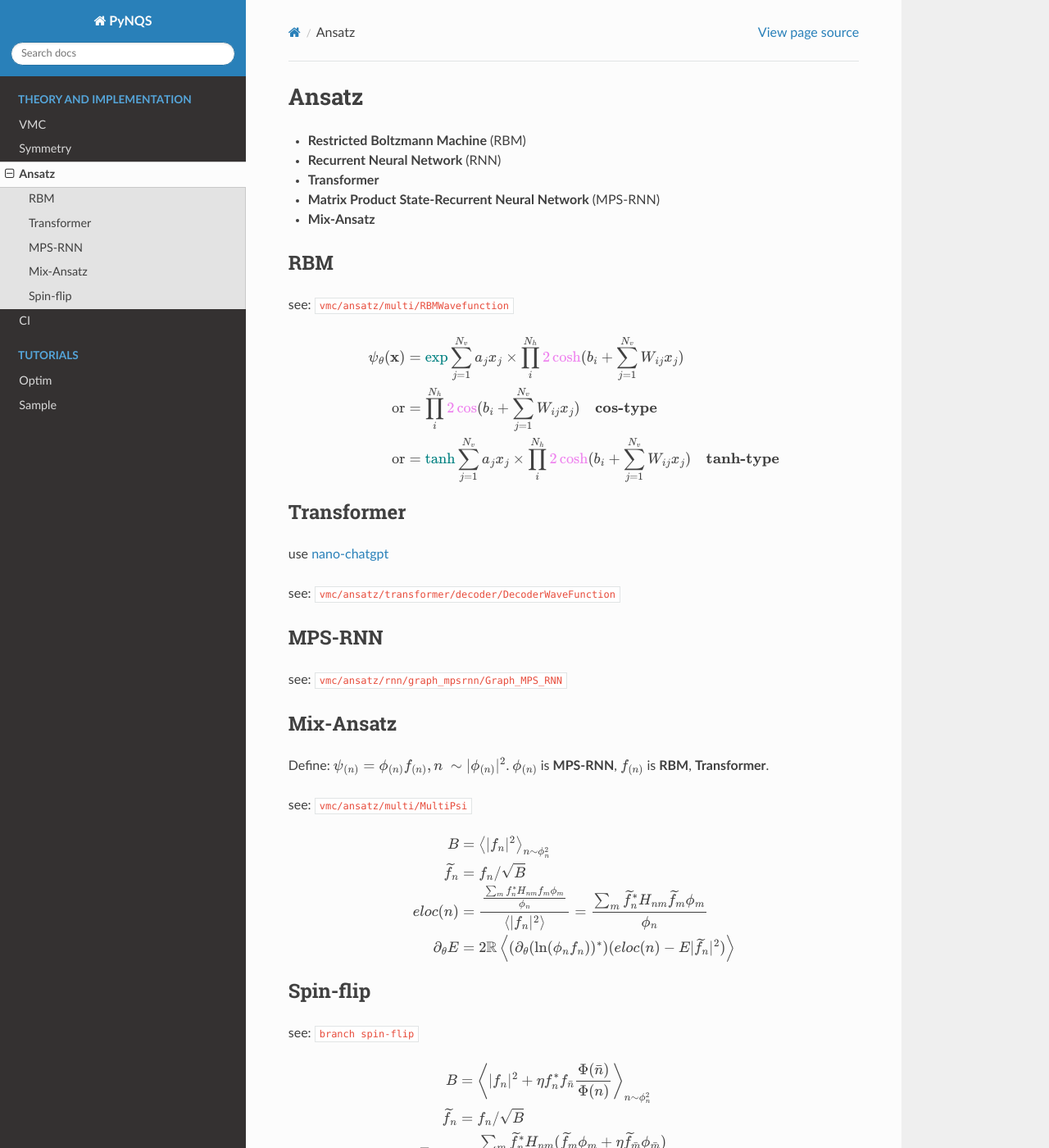
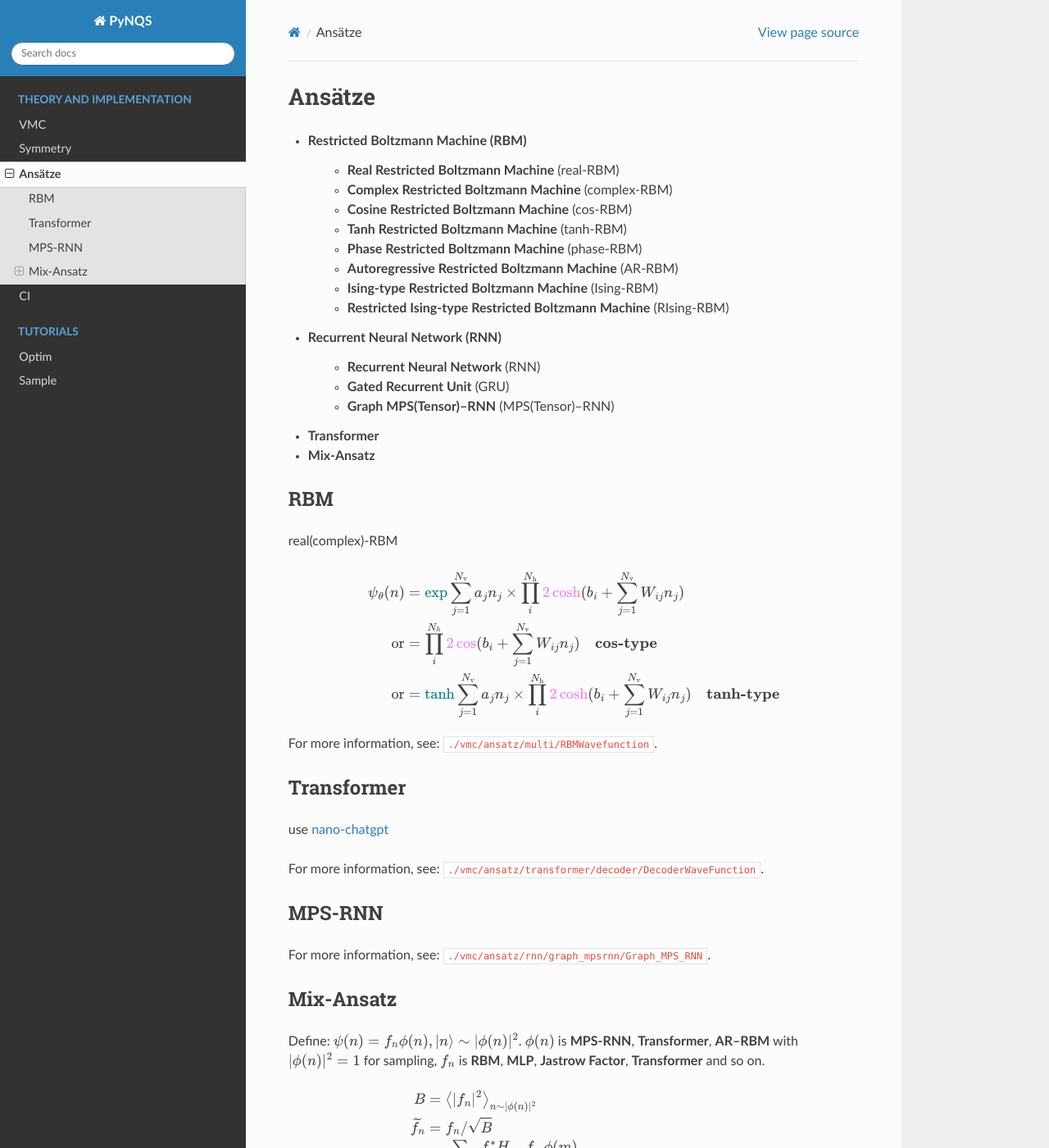
Before and after one commit to Quantum-Chemistry-Group-BNU/PyNQS, a Sphinx documentation site: the page built from docs/source/methods/ansatz.rst, in a window 1280 px wide and 1400 px high. Shown: the whole window at 82% size. Built offline with Sphinx 7.4.7 and the Read the Docs theme 3.1.0, drawn with Linux system fonts in a browser that asks for light colours; some of the changed text lies outside the part shown.

```diff
--- a/docs/source/conf.py
+++ b/docs/source/conf.py
@@ -37,6 +37,14 @@
 latex_elements = {
     'preamble': r'''
     \usepackage{tikz},
-    \usetikzlibrary{tikzmark}
+    \usepackage{physics},
     ''',
 }
+
+mathjax_config = {
+    'TeX': {
+        'Macros': {
+            'braket': [r'\langle #1 | #2 \rangle', 2],
+        }
+    }
+}
--- a/docs/source/index.rst
+++ b/docs/source/index.rst
@@ -1,6 +1,6 @@
 PyNQS
-#####
-**PyNQS**: Neural-Network Quantum States for Quantum Chemistry based on PyTorch
+######
+**PyNQS**: Neural-Network Quantum States for Quantum Chemistry (based on PyTorch)
 
 .. toctree::
    :maxdepth: 2
--- a/docs/source/methods/ansatz.rst
+++ b/docs/source/methods/ansatz.rst
@@ -1,60 +1,66 @@
 
-Ansatz
-######
+Ansätze
+########
 - **Restricted Boltzmann Machine** (RBM)
+   - **Real Restricted Boltzmann Machine** (real-RBM)
+   - **Complex Restricted Boltzmann Machine** (complex-RBM)
+   - **Cosine Restricted Boltzmann Machine** (cos-RBM)
+   - **Tanh Restricted Boltzmann Machine** (tanh-RBM)
+   - **Phase Restricted Boltzmann Machine** (phase-RBM)
+   - **Autoregressive Restricted Boltzmann Machine** (AR-RBM)
+   - **Ising-type Restricted Boltzmann Machine** (Ising-RBM)
+   - **Restricted Ising-type Restricted Boltzmann Machine** (RIsing-RBM)
 - **Recurrent Neural Network** (RNN)
+   - **Recurrent Neural Network** (RNN)
+   - **Gated Recurrent Unit** (GRU)
+   - **Graph MPS(Tensor)--RNN** (MPS(Tensor)--RNN)
 - **Transformer**
-- **Matrix Product State-Recurrent Neural Network** (MPS-RNN)
 - **Mix-Ansatz**
 
----
 RBM
 ---
-see: ``vmc/ansatz/multi/RBMWavefunction``
+
+real(complex)-RBM
 
 .. math::
     \begin{split}
-    \psi_{\theta}(\mathbf{x}) & = \textcolor{teal}{\exp}{\sum_{j=1}^{N_v}a_jx_j} \times
-        \prod_i^{N_h}\textcolor{violet}{2\cosh}(b_i + \sum_{j=1}^{N_v}W_{ij}x_j) \\
-        \text{or} & = \prod_i^{N_h}\textcolor{violet}{2\cos}(b_i + \sum_{j=1}^{N_v}W_{ij}x_j) \quad
+    \psi_{\theta}(n) & = \textcolor{teal}{\exp}{\sum_{j=1}^{N_{\rm v}}a_jn_j} \times
+        \prod_i^{N_{\rm h}}\textcolor{violet}{2\cosh}(b_i + \sum_{j=1}^{N_{\rm v}}W_{ij}n_j) \\
+        \text{or} & = \prod_i^{N_h}\textcolor{violet}{2\cos}(b_i + \sum_{j=1}^{N_{\rm v}}W_{ij}n_j) \quad
         \textbf{cos-type}\\
-        \text{or} & = \textcolor{teal}{\tanh}{\sum_{j=1}^{N_v}a_jx_j} \times
-        \prod_i^{N_h}\textcolor{violet}{2\cosh}(b_i + \sum_{j=1}^{N_v}W_{ij}x_j) \quad
+        \text{or} & = \textcolor{teal}{\tanh}{\sum_{j=1}^{N_{\rm v}}a_jn_j} \times
+        \prod_i^{N_{\rm h}}\textcolor{violet}{2\cosh}(b_i + \sum_{j=1}^{N_{\rm v}}W_{ij}n_j) \quad
         \textbf{tanh-type}
     \end{split}
 
+For more information, see: ``./vmc/ansatz/multi/RBMWavefunction``.
 
------------
 Transformer
 -----------
 
 use `nano-chatgpt <https://github.com/karpathy/nanoGPT>`_
 
-see: ``vmc/ansatz/transformer/decoder/DecoderWaveFunction``
+For more information, see: ``./vmc/ansatz/transformer/decoder/DecoderWaveFunction``.
 
 
--------
 MPS-RNN
 -------
 
-see: ``vmc/ansatz/rnn/graph_mpsrnn/Graph_MPS_RNN``
+For more information, see: ``./vmc/ansatz/rnn/graph_mpsrnn/Graph_MPS_RNN``.
 
-----------
 Mix-Ansatz
 ----------
 
-Define: :math:`\psi_{(n)} = \phi_{(n)}f_{(n)}, n ~\sim |\phi_{(n)}|^2`.
-:math:`\phi_{(n)}` is **MPS-RNN**,
-:math:`f_{(n)}` is **RBM**, **Transformer**.
-
-see: ``vmc/ansatz/multi/MultiPsi``
+Define: :math:`\psi(n) = f_n\phi(n), \ket{n} \sim |\phi(n)|^2`.
+:math:`\phi(n)` is **MPS-RNN**, **Transformer**, **AR--RBM** with :math:`|\phi(n)|^2=1` for sampling,
+:math:`f_n` is **RBM**, **MLP**, **Jastrow Factor**, **Transformer** and so on.
 
 .. math::
     \begin{align}
-    B & = \left\langle |f_n|^2\right\rangle_{n \sim{\phi_n^2} } \\
-    \widetilde{f}_n & = f_n /\sqrt{B} \\
-    eloc(n) &= \frac{\frac{\sum_m f_n^* H_{nm}f_m\phi_m}{\phi_n}}{\left< |f_n|^2\right>} = \frac{\sum_m \widetilde{f}_n^* H_{nm}\widetilde{f}_m\phi_m}{\phi_n} \\
-    \partial_\theta E &= 2\mathbb{R}\left< (\partial_\theta (\ln(\phi_n f_n))^*)(eloc{(n)} - E|\widetilde{f}_n|^2) \right> \\
+        B & = \left\langle |f_n|^2\right\rangle_{n \sim{|\phi(n)|^2} } \\
+        \widetilde{f}_n & = f_n /\sqrt{B} \\
+        E_{\rm loc}(n) &= \dfrac{\dfrac{\sum_m f_n^* H_{nm}f_m\phi(m)}{\phi(m)}}{\langle |f_n|^2\rangle} = \dfrac{\sum_m \widetilde{f}_n^* H_{nm}\widetilde{f}_m\phi(m)}{\phi(n)} \\
+        \partial_\theta \langle E\rangle &= 2\Re\big\langle (\partial_\theta (\ln(f_n\phi(n)))^*)(E_{\rm loc}(n) - \langle E\rangle|\widetilde{f}_n|^2) \big\rangle_{n\sim |\phi(n)|^2} \\
     \end{align}
 
 
@@ -66,9 +72,9 @@
 
 .. math::
     \begin{align}
-    B & = \left\langle |f_n|^2 + \eta f^*_n f_{\bar n }\frac{\Phi(\bar n)}{\Phi(n)}\right\rangle_{n \sim{\phi_n^2} } \\
+    B & = \bigg\langle |f_n|^2 + \eta f^*_n f_{\bar n }\frac{\phi(\bar n)}{\phi(n)}\bigg\rangle_{n \sim{\phi_n^2} } \\
     \widetilde{f}_n & = f_n /\sqrt{B} \\
-    E_{loc(n)} &= \frac{\sum_m \widetilde{f}_n^* H_{nm} (\widetilde{f}_m\phi_m + \eta\widetilde{f}_{\bar m}\phi_{\bar m})} {\phi_n} \\
-    C & =   \frac{|f_n|^2 + \eta f^*_n f_{\bar n }\frac{\Phi(\bar n)}{\Phi(n)}}{B} \\
-    \partial_\theta E &= 2\mathbb{R}\left< (\partial_\theta (\ln(\phi_n f_n))^*)(E_{loc(n)} - \left\langle E \right\rangle * C) \right>
+    E_{\rm loc}(n) &= \frac{\sum_m \widetilde{f}_n^* H_{nm} (\widetilde{f}_m\phi_m + \eta\widetilde{f}_{\bar m}\phi_{\bar m})} {\phi_n} \\
+    C & =   \frac{|f_n|^2 + \eta f^*_n f_{\bar n }\frac{\phi(\bar n)}{\phi(n)}}{B} \\
+    \partial_\theta E &= 2\Re\left< (\partial_\theta (\ln(\phi_n f_n))^*)(E_{\rm loc}(n) - \left\langle E \right\rangle   C) \right>
     \end{align}
```
Also changed, not shown: docs/source/methods/vmc.rst (+19 -20 lines), 3 other files.
